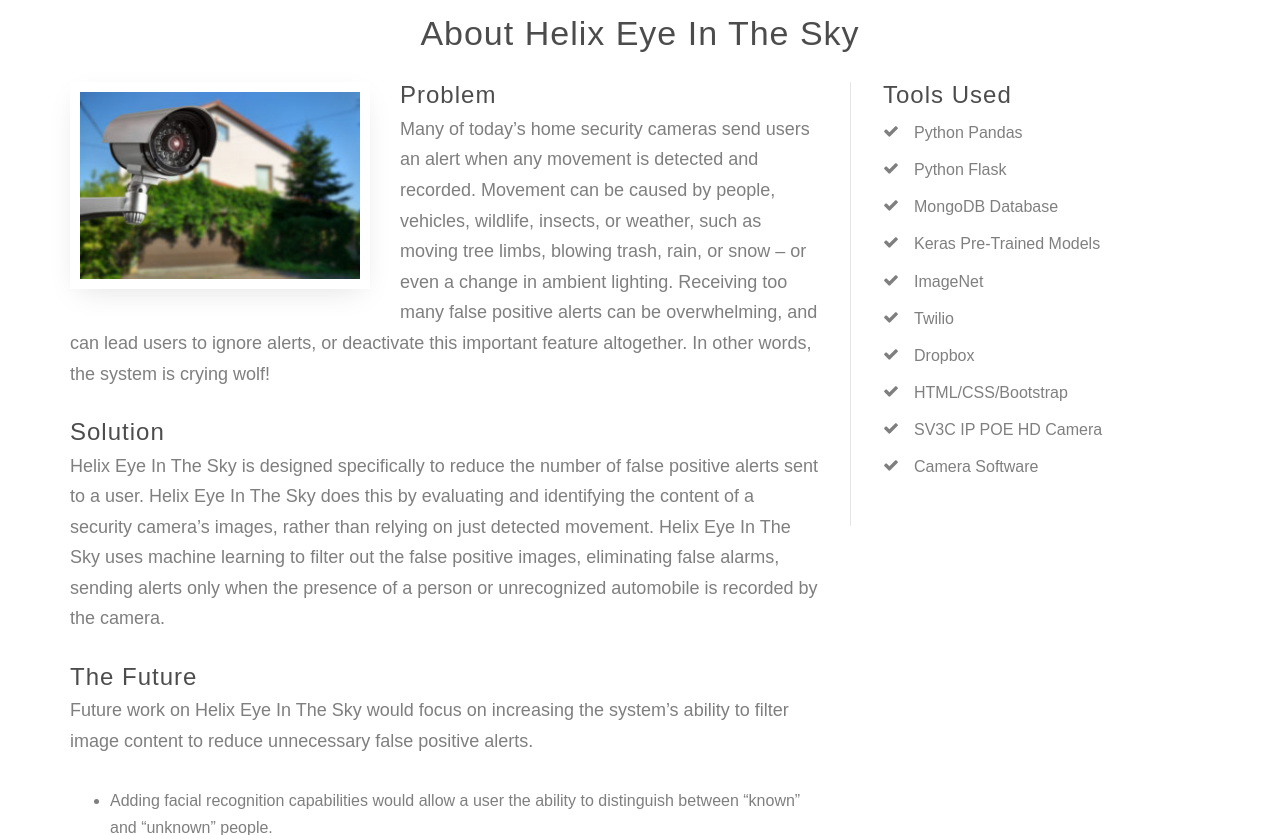
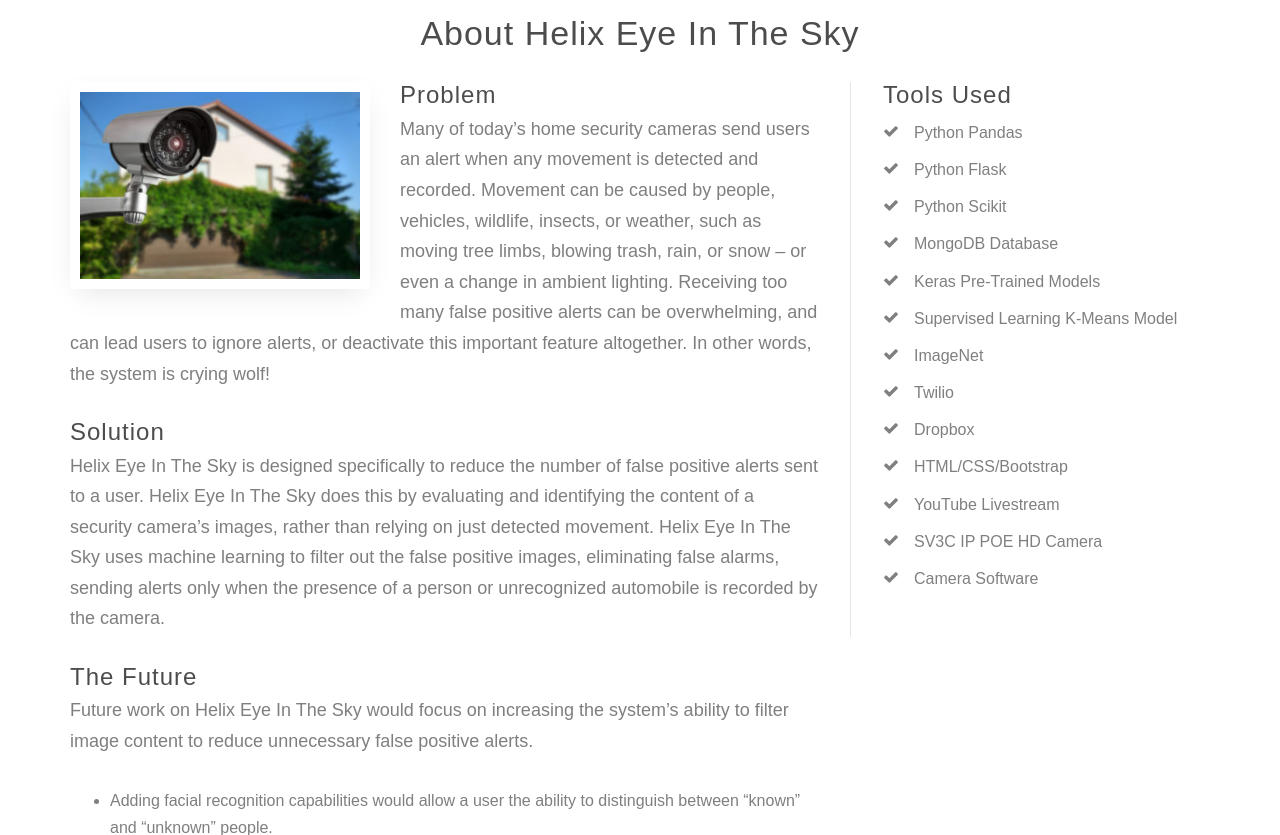
Before and after one commit to brandonsfick/Helix_Eye_InTheSky, a Flask app: page /about.html in a window 1280 px wide. Shown: the part 131-966 px from the top of the page. Run offline with Flask 2, Linux system fonts and the light colour scheme; some libraries are stand-ins or nearby versions; some web fonts are replaced.

Commit message:
Updated About File

```diff
--- a/Helix_Eye_InTheSky/templates/about.html
+++ b/Helix_Eye_InTheSky/templates/about.html
@@ -89,16 +89,17 @@
 								<ul>
 									<li><i class="icon-check"></i><a href="#">Python Pandas</a></li>
 									<li><i class="icon-check"></i><a href="#">Python Flask</a></li>
+									<li><i class="icon-check"></i><a href="#">Python Scikit</a></li>
 									<li><i class="icon-check"></i><a href="#">MongoDB Database</a></li>
 									<li><i class="icon-check"></i><a href="#">Keras Pre-Trained Models</a></li>
+									<li><i class="icon-check"></i><a href="#">Supervised Learning K-Means Model</a></li>
 									<li><i class="icon-check"></i><a href="#">ImageNet</a></li>
 									<li><i class="icon-check"></i><a href="#">Twilio </a></li>
 									<li><i class="icon-check"></i><a href="#">Dropbox</a></li>
 									<li><i class="icon-check"></i><a href="#">HTML/CSS/Bootstrap</a></li>
+									<li><i class="icon-check"></i><a href="#">YouTube Livestream</a></li>
 									<li><i class="icon-check"></i><a href="#">SV3C IP POE HD Camera</a></li>
 									<li><i class="icon-check"></i><a href="#">Camera Software</a></li>
-
-
 								</ul>
 							</div>
 							<!-- <div class="col-md-12 side">
@@ -111,7 +112,7 @@
 			</div>
 		</div>
 	</div>
-
+	<br>
 	<footer id="fh5co-footer" role="contentinfo">
 
 		<div class="col-md-12 fh5co-copyright text-center">
```
